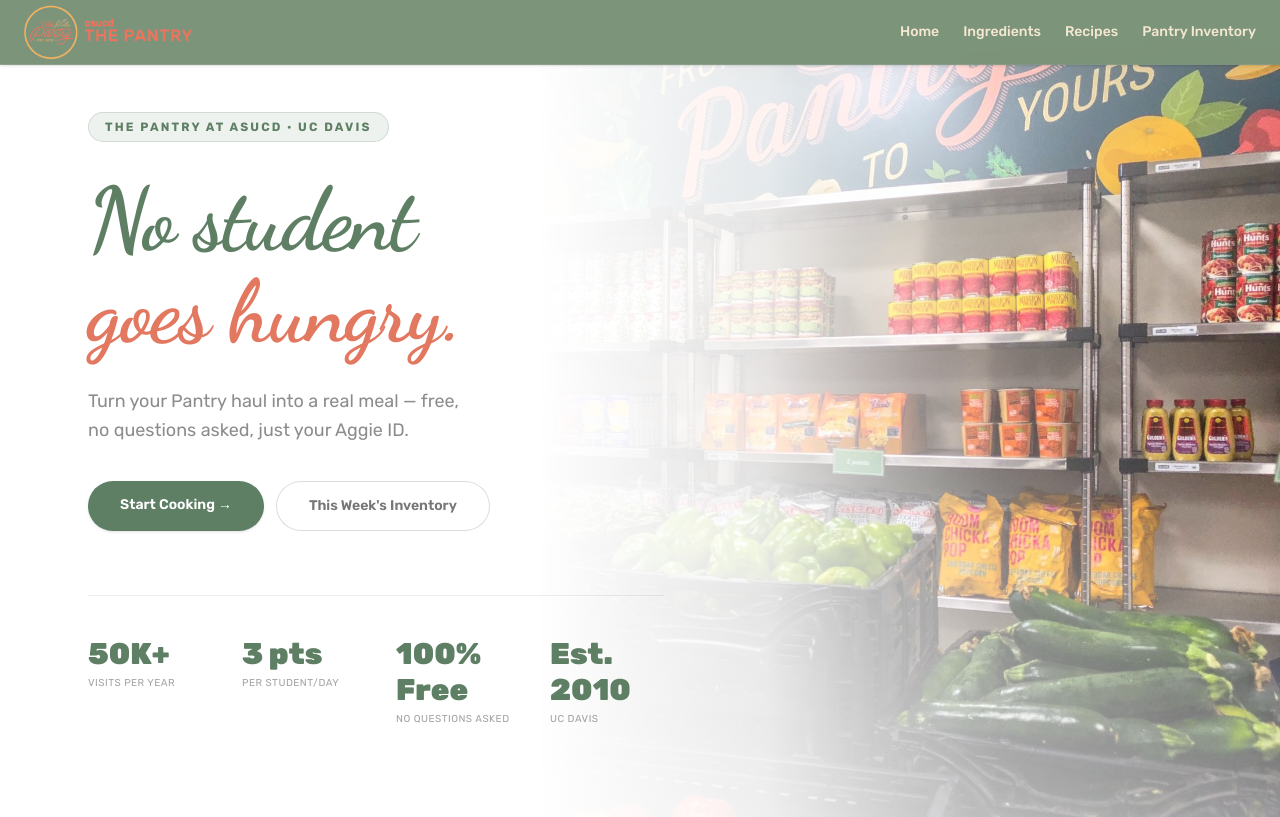
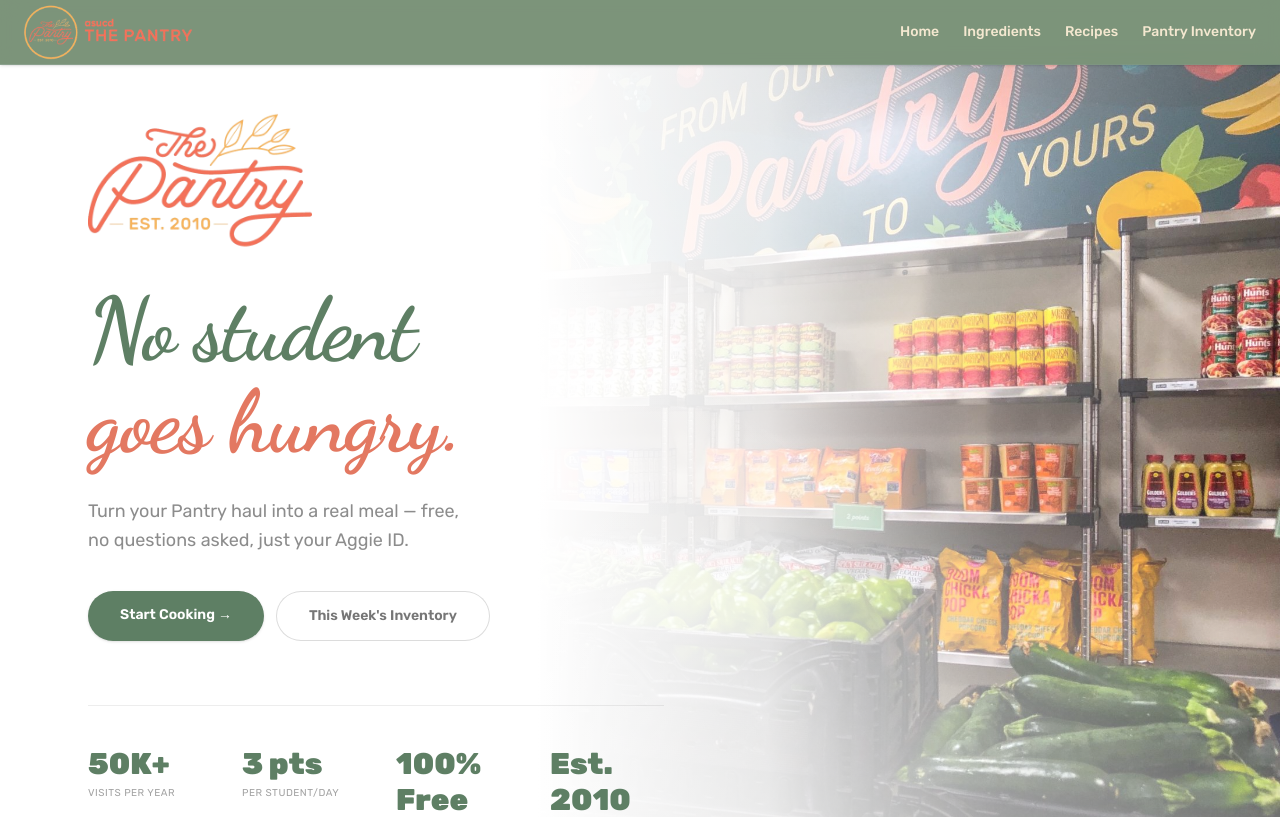
Before and after one commit to gabe-ven/SacHacks-VII, a Next.js app in the folder pantry-app/: page / in a window 1280 px wide. Shown: the top 817 px of the page. Built offline with nearby package versions, Linux system fonts and the light colour scheme.

Commit message:
refactor: update InventoryCard to remove stock and tag display; modify CallToAction background color to white; enhance Hero component by replacing text with logo image

```diff
--- a/pantry-app/components/inventory/InventoryCard.tsx
+++ b/pantry-app/components/inventory/InventoryCard.tsx
@@ -2,6 +2,16 @@
 
 import type { KeyboardEvent } from "react";
 import type { InventoryItem } from "@/types/inventory";
+import Badge from "@/components/ui/Badge";
+
+type TagVariant = "green" | "tan" | "amber" | "coral";
+
+const TAG_VARIANTS: Record<string, TagVariant> = {
+  vegan: "green",
+  halal: "tan",
+  "gluten-free": "amber",
+  "dairy-free": "coral",
+};
 
 const CATEGORY_STYLE: Record<string, { bg: string; text: string }> = {
   Produce:        { bg: "#5E7F64", text: "#fff" },
@@ -140,17 +150,6 @@
           )}
         </div>
 
-        {/* Stock + tags */}
-        <div className="flex flex-wrap items-center gap-1.5 mt-auto">
-          <StockBadge stockStatus={item.stockStatus} />
-          {item.tags.length > 0 &&
-            item.tags.map((tag) => (
-              <Badge key={tag} variant={TAG_VARIANTS[tag] ?? "tan"}>
-                {tag}
-              </Badge>
-            ))}
-        </div>
-
         {atMax && !isOut && (
           <p className="text-[10px] text-[#1a1a1a]/30" role="note">Max {MAX_SELECTION} selected</p>
         )}
--- a/pantry-app/components/landing/CallToAction.tsx
+++ b/pantry-app/components/landing/CallToAction.tsx
@@ -5,7 +5,7 @@
 
 export default function CallToAction() {
   return (
-    <section className="px-6 py-16 bg-pantry-cream relative overflow-hidden">
+    <section className="px-6 py-16 bg-white relative overflow-hidden">
       <div className="absolute -top-40 -right-40 w-[32rem] h-[32rem] bg-pantry-amber/20 rounded-full blur-3xl pointer-events-none" />
       <div className="absolute -bottom-40 -left-40 w-[32rem] h-[32rem] bg-pantry-coral/10 rounded-full blur-3xl pointer-events-none" />
 
--- a/pantry-app/components/landing/Hero.tsx
+++ b/pantry-app/components/landing/Hero.tsx
@@ -69,14 +69,20 @@
 
         {/* Text block — left half only so image shows on right */}
         <div className="flex flex-col items-start max-w-xl">
-          <motion.span
+          <motion.div
             initial={{ opacity: 0, y: 12 }}
             animate={{ opacity: 1, y: 0 }}
             transition={{ duration: 0.5, ease }}
-            className="bg-pantry-green/10 text-pantry-green text-xs font-bold uppercase tracking-[0.18em] px-4 py-1.5 rounded-full mb-8 inline-block border border-pantry-green/20"
+            className="mb-8"
           >
-            The Pantry at ASUCD · UC Davis
-          </motion.span>
+            <Image
+              src="/pantrylogo.png"
+              alt="The Pantry"
+              width={280}
+              height={160}
+              className="w-56 h-auto object-contain"
+            />
+          </motion.div>
 
           <motion.h1
             initial={{ opacity: 0, y: 20 }}
```
Also changed, not shown: pantry-app/public/pantrylogo.png (added).
